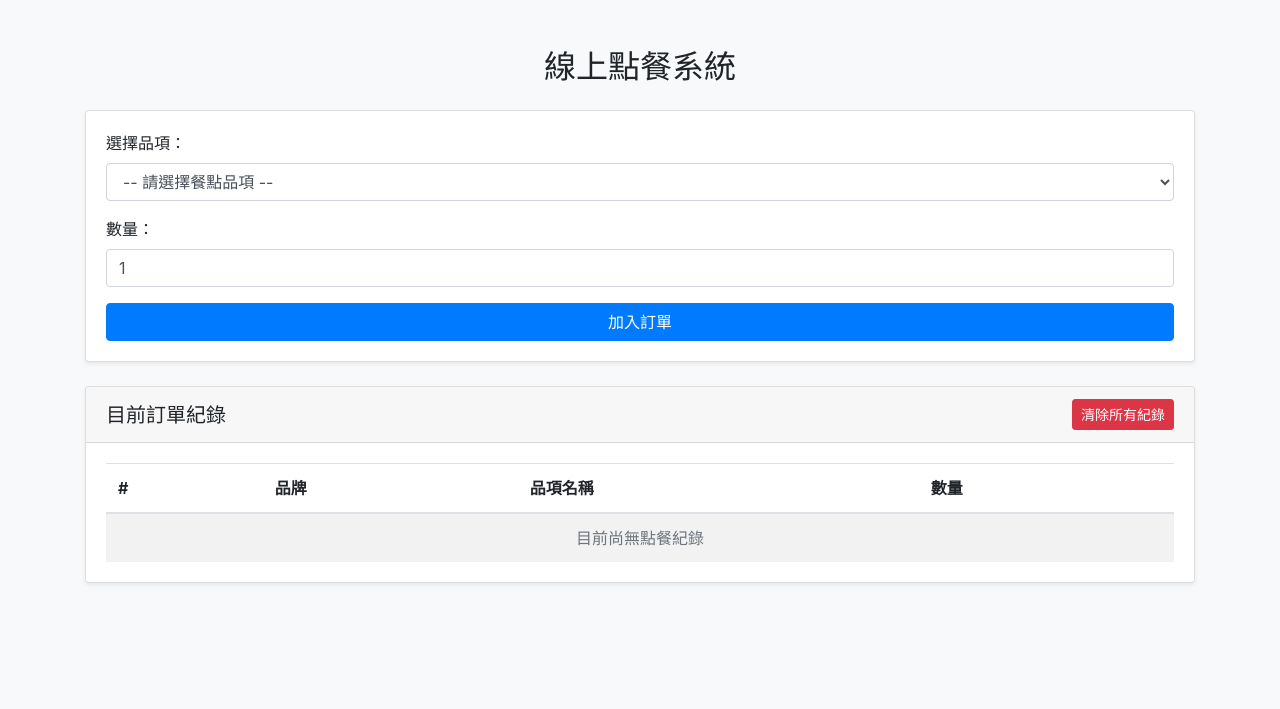
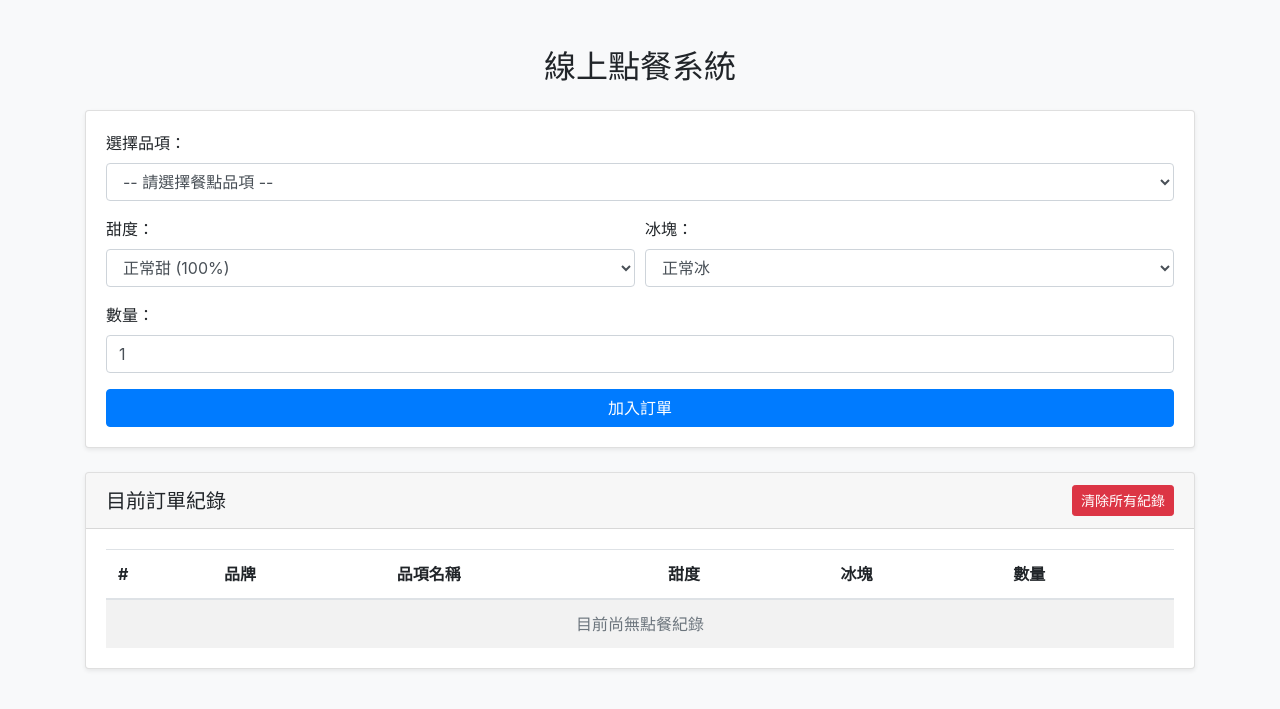
Before and after one commit to aesir6126-create/123456, a Flask app: page / in a window 1280 px wide. Shown: the top 709 px of the page. Run offline with Flask 3, Linux system fonts and the light colour scheme.

Commit message:
Update index.html

```diff
--- a/templates/index.html
+++ b/templates/index.html
@@ -4,11 +4,10 @@
     <meta charset="UTF-8">
     <meta name="viewport" content="width=device-width, initial-scale=1.0">
     <title>線上點餐系統</title>
-    <!-- 引入 Bootstrap CSS 讓畫面更整齊 -->
     <link rel="stylesheet" href="https://cdn.jsdelivr.net/npm/bootstrap@4.6.2/dist/css/bootstrap.min.css">
 </head>
 <body class="bg-light">
-    <div class="container mt-5">
+    <div class="container mt-5 mb-5">
         <h2 class="text-center mb-4">線上點餐系統</h2>
 
         <!-- 點餐表單 -->
@@ -24,10 +23,36 @@
                             {% endfor %}
                         </select>
                     </div>
+
+                    <div class="form-row">
+                        <div class="form-group col-md-6">
+                            <label for="sweetness">甜度：</label>
+                            <select name="sweetness" id="sweetness" class="form-control" required>
+                                <option value="正常甜">正常甜 (100%)</option>
+                                <option value="少糖">少糖 (70%)</option>
+                                <option value="半糖">半糖 (50%)</option>
+                                <option value="微糖">微糖 (30%)</option>
+                                <option value="無糖">無糖 (0%)</option>
+                            </select>
+                        </div>
+                        <div class="form-group col-md-6">
+                            <label for="ice">冰塊：</label>
+                            <select name="ice" id="ice" class="form-control" required>
+                                <option value="正常冰">正常冰</option>
+                                <option value="少冰">少冰</option>
+                                <option value="微冰">微冰</option>
+                                <option value="去冰">去冰</option>
+                                <option value="完全去冰">完全去冰</option>
+                                <option value="溫熱飲">溫 / 熱</option>
+                            </select>
+                        </div>
+                    </div>
+
                     <div class="form-group">
                         <label for="qty">數量：</label>
                         <input type="number" name="qty" id="qty" class="form-control" value="1" min="1" required>
                     </div>
+
                     <button type="submit" class="btn btn-primary btn-block">加入訂單</button>
                 </form>
             </div>
@@ -42,12 +67,15 @@
                 </form>
             </div>
             <div class="card-body">
+                <div class="table-responsive">
                     <table class="table table-striped mb-0">
                         <thead>
                             <tr>
                                 <th>#</th>
                                 <th>品牌</th>
                                 <th>品項名稱</th>
+                                <th>甜度</th>
+                                <th>冰塊</th>
                                 <th>數量</th>
                             </tr>
                         </thead>
@@ -57,11 +85,13 @@
                                 <td>{{ loop.index }}</td>
                                 <td>{{ order.brand }}</td>
                                 <td>{{ order.item_name }}</td>
+                                <td>{{ order.sweetness }}</td>
+                                <td>{{ order.ice }}</td>
                                 <td>{{ order.qty }}</td>
                             </tr>
                             {% else %}
                             <tr>
-                            <td colspan="4" class="text-center text-muted">目前尚無點餐紀錄</td>
+                                <td colspan="6" class="text-center text-muted">目前尚無點餐紀錄</td>
                             </tr>
                             {% endfor %}
                         </tbody>
@@ -69,5 +99,6 @@
                 </div>
             </div>
         </div>
+    </div>
 </body>
 </html>
```
Lines whose indentation alone changed are shown as unchanged.
